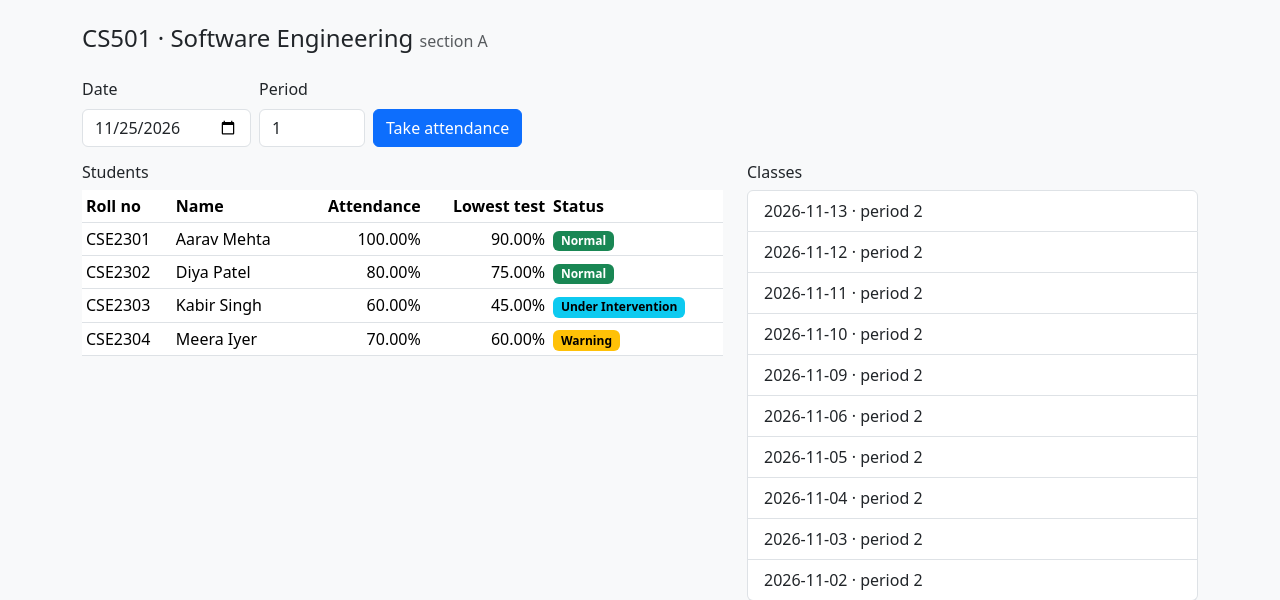
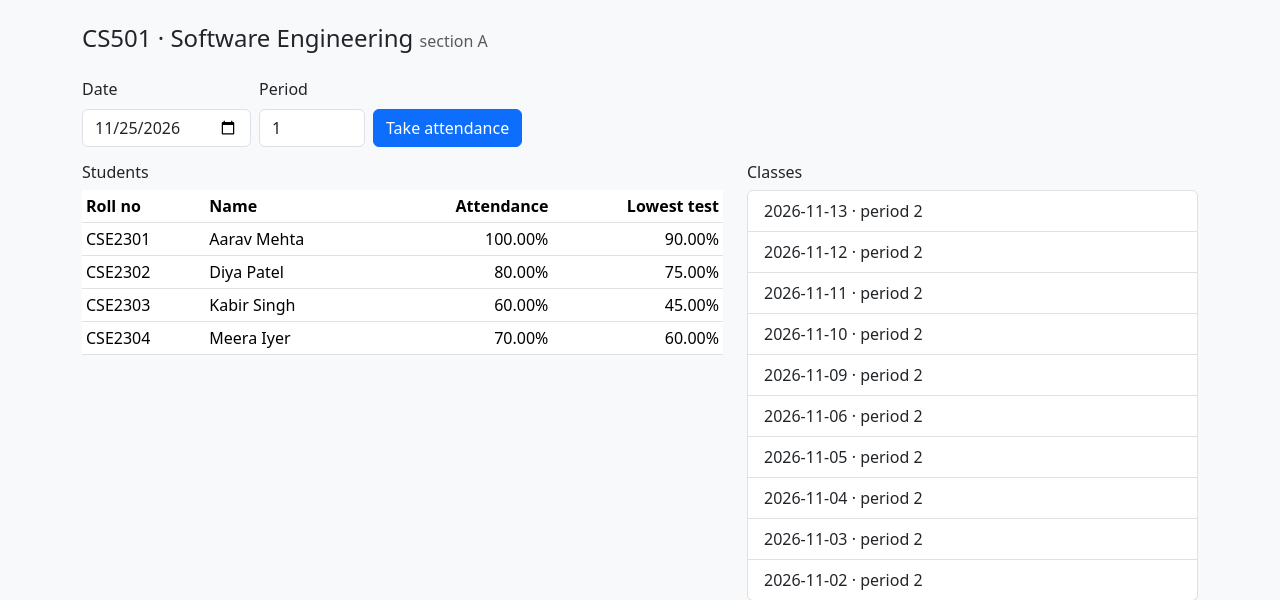
Before and after one commit to sahid-alam/attendance-academic-monitor, a Flask app: page /section/1 in a window 1280 px wide. Shown: the part 56-656 px from the top of the page. Run offline with Flask 3, Linux system fonts and the light colour scheme; the visitor is signed in with stand-in values (Sample User, id 1); data comes from the database, SQL or seed files in the repository.

Commit message:
AAM-30 hide risk status from the faculty page, only mentor and student see it

```diff
--- a/src/app.py
+++ b/src/app.py
@@ -304,10 +304,8 @@ def section(section_id):
     for s in section_students(section_id):
         test = db.execute("SELECT MIN(test_pct) FROM v_test_pct WHERE student_id = ? AND course_id = ?",
                           (s["student_id"], sec["course_id"])).fetchone()[0]
-        flag = db.execute("SELECT status FROM risk_flags WHERE student_id = ? AND course_id = ? AND is_current = 1",
-                          (s["student_id"], sec["course_id"])).fetchone()
-        students.append(dict(s, pct=attendance_pct(db, s["student_id"], sec["course_id"]), test=test,
-                             status=flag["status"] if flag else "NORMAL"))
+        # no risk status here: only the student, mentor and HOD see that label (ethics, Stage 6)
+        students.append(dict(s, pct=attendance_pct(db, s["student_id"], sec["course_id"]), test=test))
     assessments = db.execute("SELECT * FROM assessments WHERE section_id = ? ORDER BY assessment_id",
                              (section_id,)).fetchall()
     sessions = db.execute(
--- a/src/templates/section.html
+++ b/src/templates/section.html
@@ -19,13 +19,12 @@
   <div class="col-lg-7">
     <h2 class="h6">Students</h2>
     <table class="table table-sm bg-white">
-      <thead><tr><th>Roll no</th><th>Name</th><th class="text-end">Attendance</th><th class="text-end">Lowest test</th><th>Status</th></tr></thead>
+      <thead><tr><th>Roll no</th><th>Name</th><th class="text-end">Attendance</th><th class="text-end">Lowest test</th></tr></thead>
       <tbody>
         {% for s in students %}
           <tr><td>{{ s.roll_no }}</td><td>{{ s.full_name }}</td>
             <td class="text-end">{{ '%.2f%%' % s.pct if s.pct is not none else 'none yet' }}</td>
             <td class="text-end">{{ '%.2f%%' % s.test if s.test is not none else '' }}</td>
-            <td><span class="badge text-bg-{{ {'NORMAL': 'success', 'WARNING': 'warning', 'AT_RISK': 'danger', 'UNDER_INTERVENTION': 'info', 'RESOLVED': 'secondary'}[s.status] }}">{{ s.status.replace('_', ' ').title() }}</span></td>
             </tr>
         {% endfor %}
       </tbody>
--- a/src/test_risk.py
+++ b/src/test_risk.py
@@ -95,7 +95,7 @@ class RiskPagesTest(unittest.TestCase):
         form = {"session_date": "2026-11-25", "period": 1, **{f"s{k}": v for k, v in {**ALL_P, 2: "A"}.items()}}
         page = self.client.post("/section/1/attendance", data=form, follow_redirects=True).get_data(as_text=True)
         self.assertIn("1 newly flagged", page)
-        self.assertIn("Warning", page)
+        self.assertNotIn("Warning", page)  # faculty sees the count, not the label
         self.client.post("/", data={"faculty_id": 2})  # switch to the mentor
         self.assertIn("Diya Patel (CSE2302) is now Warning in CS501", self.client.get("/").get_data(as_text=True))
 
```
Also changed, not shown: report/test_cases.md (+1 -1 lines), src/README.md.
